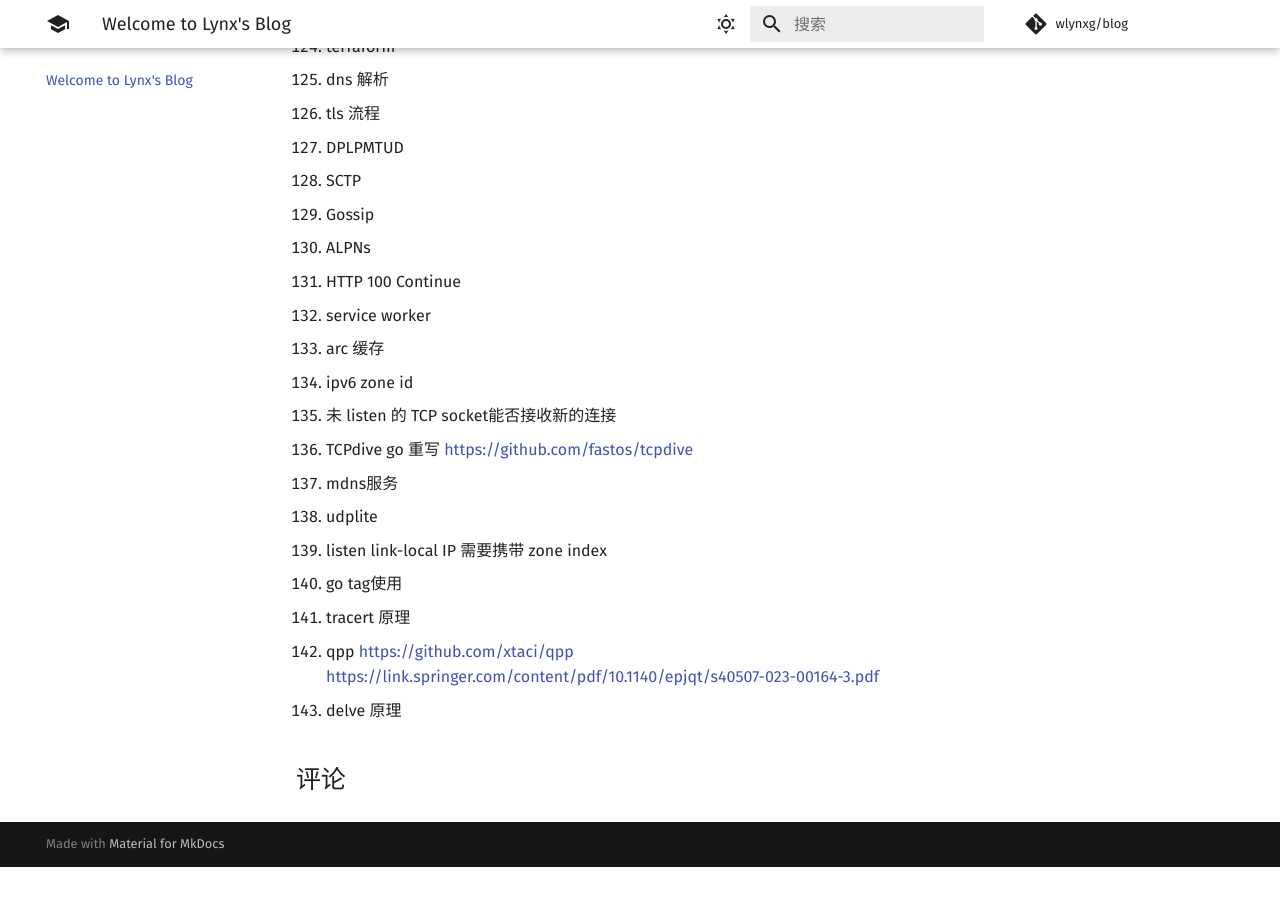
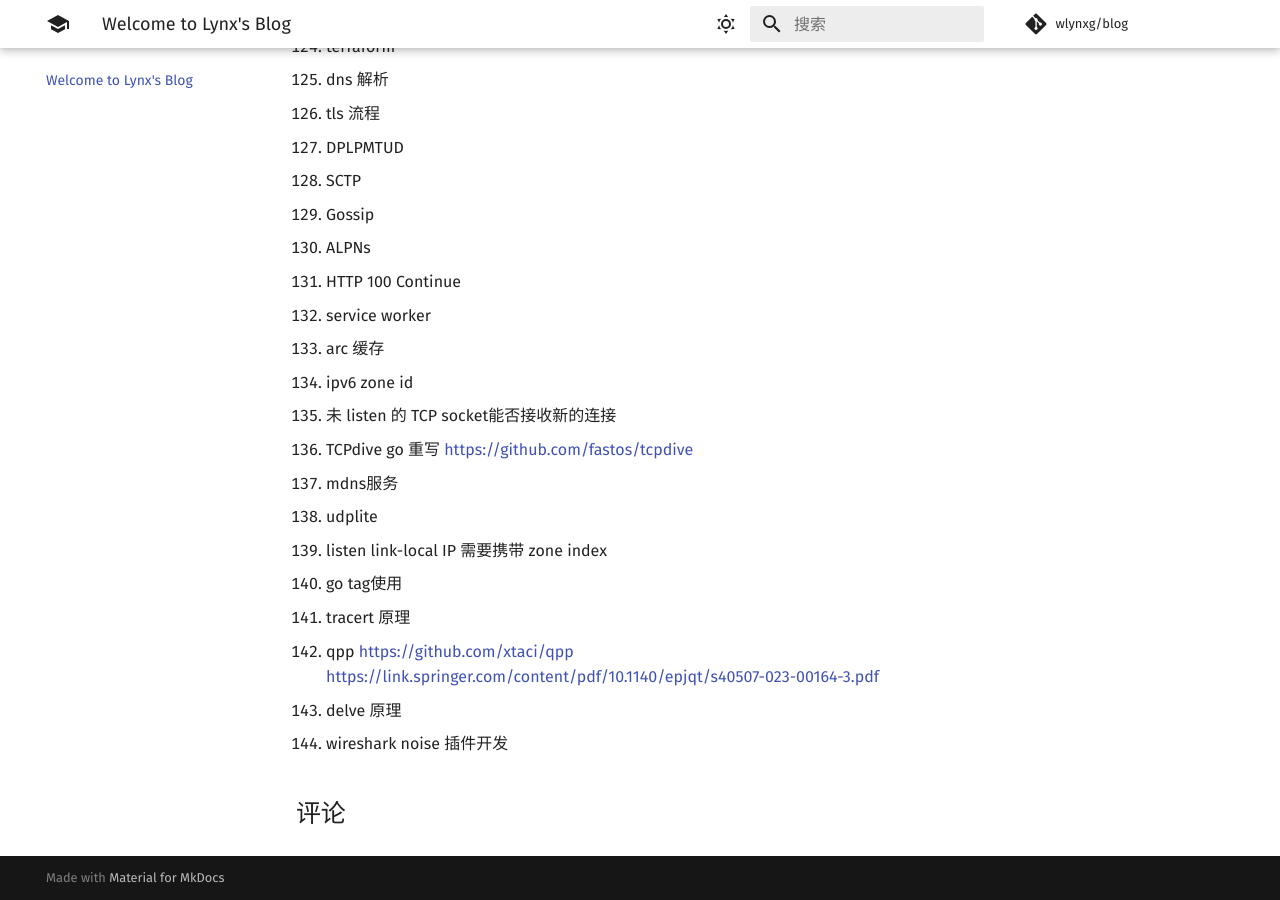
Before and after one commit to 1314liuwei/blog, an MkDocs documentation site: the page built from docs/index.md, in a window 1280 px wide and 900 px high, scrolled down 4394 px. Built offline with MkDocs 1.6.1 and Material for MkDocs 9.7.7, drawn with Linux system fonts in a browser that asks for light colours; comment, search, counter and statistics services are not loaded; before the commit the page ends 5261 px from its top, so only the background shows below that.

Commit message:
2024/08/16 周五

```diff
--- a/docs/index.md
+++ b/docs/index.md
@@ -145,3 +145,4 @@
 142. tracert 原理
 142. qpp https://github.com/xtaci/qpp https://link.springer.com/content/pdf/10.1140/epjqt/s40507-023-00164-3.pdf
 142. delve 原理
+142. wireshark noise 插件开发
```
